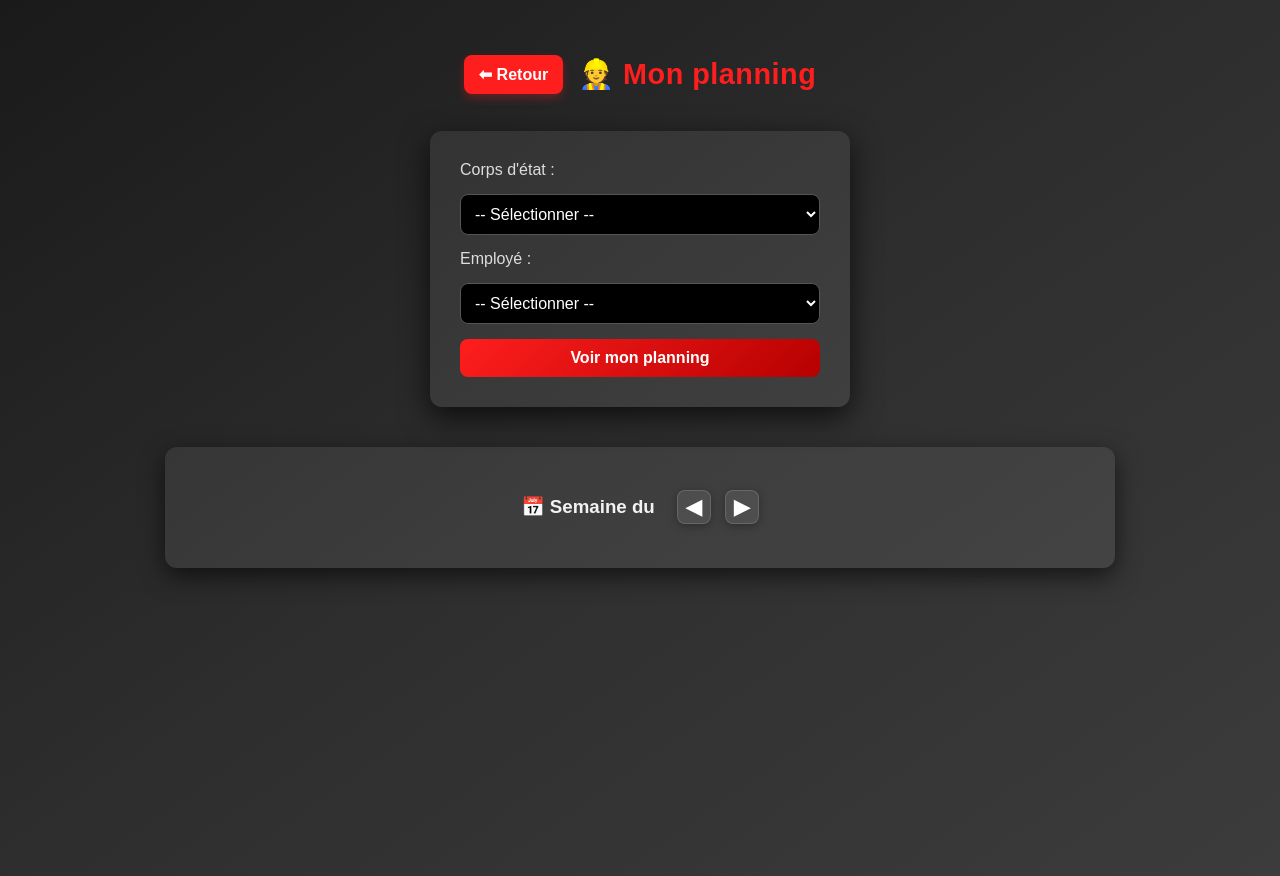
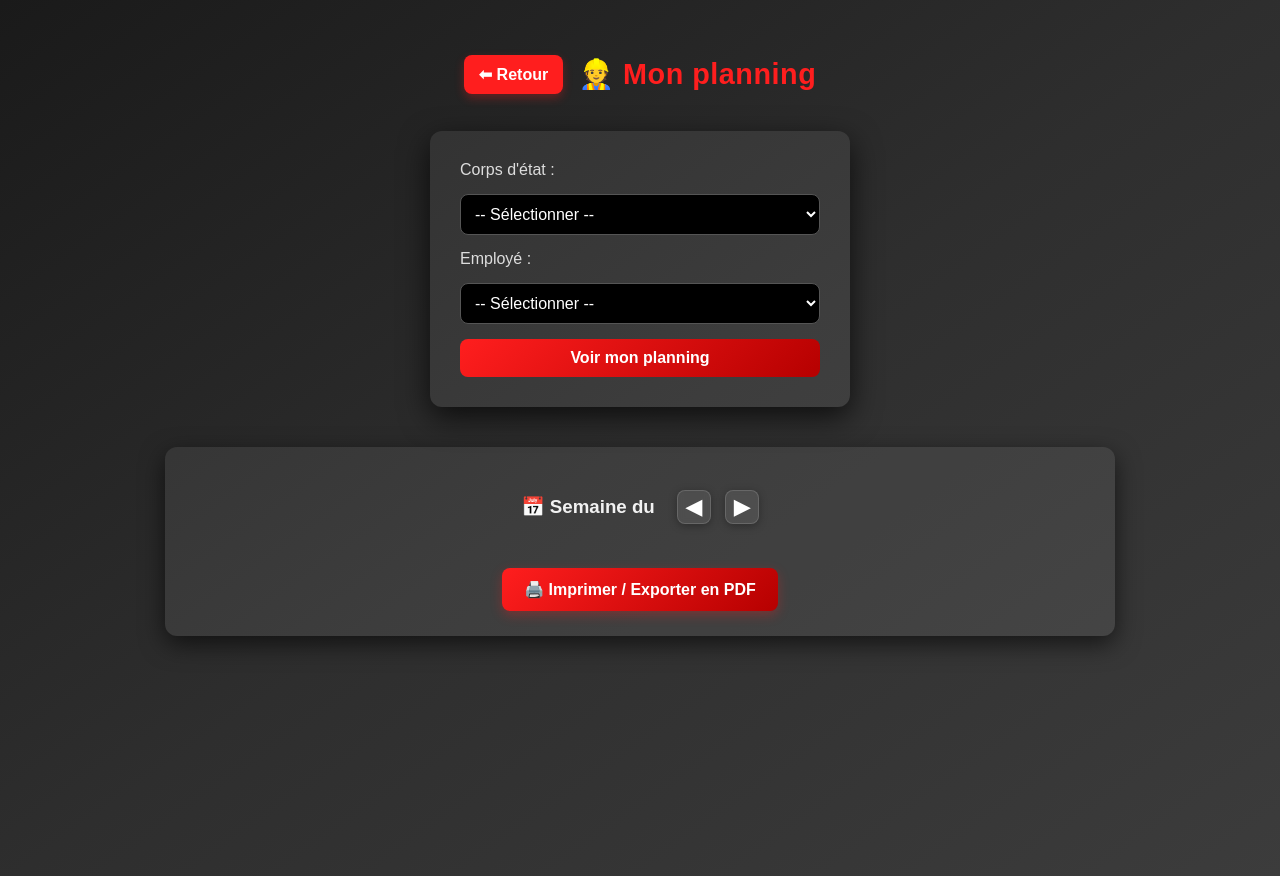
Before and after one commit to LucasMiossec/PLANNING-SEGOND-CONSTRUCTION, a website with bundled scripts: page employes.html in a window 1280 px wide. Built offline with nearby package versions, Linux system fonts and the light colour scheme; no server answers.

Commit message:
Add files via upload

```diff
--- a/employes.css
+++ b/employes.css
@@ -199,3 +199,23 @@ td.checked {
   transform: scale(1.05);
   border: 1px solid rgba(255, 255, 255, 0.25);
 }
+
+/* === BOUTON IMPRIMER / PDF === */
+.print-btn {
+  margin-top: 25px;
+  padding: 12px 22px;
+  background: linear-gradient(135deg, #ff1e1e, #b60000);
+  color: #fff;
+  font-weight: 600;
+  border: none;
+  border-radius: 8px;
+  cursor: pointer;
+  font-size: 1em;
+  transition: all 0.3s ease;
+  box-shadow: 0 4px 12px rgba(255, 30, 30, 0.3);
+}
+
+.print-btn:hover {
+  transform: scale(1.05);
+  filter: brightness(1.15);
+}
--- a/employes.html
+++ b/employes.html
@@ -40,6 +40,9 @@
     </h3>
 
     <div id="planningContainer" class="planning"></div>
+
+    <!-- 🖨️ BOUTON EXPORT / IMPRESSION -->
+    <button id="exportPDF" class="print-btn">🖨️ Imprimer / Exporter en PDF</button>
   </div>
 
   <script type="module" src="employes.js"></script>
--- a/employes.js
+++ b/employes.js
@@ -35,6 +35,7 @@ const planningContainer = document.getElementById("planningContainer");
 const periodeSemaine = document.getElementById("periodeSemaine");
 const prevSemaineBtn = document.getElementById("prevSemaine");
 const nextSemaineBtn = document.getElementById("nextSemaine");
+const exportBtn = document.getElementById("exportPDF"); // ✅ Bouton PDF
 
 // === RETOUR ===
 retourBtn.addEventListener("click", () => window.location.href = "index.html");
@@ -52,7 +53,9 @@ async function chargerDepuisFirebase() {
     employesParMetier = snapEmp.exists() ? snapEmp.val() : {};
     const snapPl = await get(child(dbRef, "planning"));
     planning = snapPl.exists() ? snapPl.val() : {};
-  } catch (e) { console.error("⚠️ Erreur Firebase :", e); }
+  } catch (e) {
+    console.error("⚠️ Erreur Firebase :", e);
+  }
 }
 
 // === OUTILS DE DATE ===
@@ -76,8 +79,16 @@ function majTitreSemaine() {
 }
 
 // === NAVIGATION ===
-nextSemaineBtn.addEventListener("click", () => { semaineOffset++; majTitreSemaine(); majTable(); });
-prevSemaineBtn.addEventListener("click", () => { semaineOffset--; majTitreSemaine(); majTable(); });
+nextSemaineBtn.addEventListener("click", () => {
+  semaineOffset++;
+  majTitreSemaine();
+  majTable();
+});
+prevSemaineBtn.addEventListener("click", () => {
+  semaineOffset--;
+  majTitreSemaine();
+  majTable();
+});
 
 // === EMPLOYÉS ===
 function chargerEmployes() {
@@ -85,7 +96,8 @@ function chargerEmployes() {
   employeSelect.innerHTML = '<option value="">-- Sélectionner --</option>';
   (employesParMetier[metier] || []).forEach(nom => {
     const o = document.createElement("option");
-    o.value = nom; o.textContent = nom;
+    o.value = nom;
+    o.textContent = nom;
     employeSelect.appendChild(o);
   });
 }
@@ -114,7 +126,11 @@ function afficherPlanning(employe, metier) {
 
   const jours = ["Lundi", "Mardi", "Mercredi", "Jeudi", "Vendredi"];
   const trHead = document.createElement("tr");
-  jours.forEach(j => { const th = document.createElement("th"); th.textContent = j; trHead.appendChild(th); });
+  jours.forEach(j => {
+    const th = document.createElement("th");
+    th.textContent = j;
+    trHead.appendChild(th);
+  });
   thead.appendChild(trHead);
 
   const trBody = document.createElement("tr");
@@ -145,6 +161,15 @@ onValue(ref(db, "planning"), snap => {
   }
 });
 
+// === EXPORT / IMPRIMER LE PLANNING ===
+if (exportBtn) {
+  exportBtn.addEventListener("click", () => {
+    const win = window.open("print.html", "_blank");
+    localStorage.setItem("planningHTML", document.querySelector(".planning-container").innerHTML);
+    localStorage.setItem("planningDate", periodeSemaine.textContent);
+  });
+}
+
 // === INIT ===
 await chargerDepuisFirebase();
 majTitreSemaine();
```
